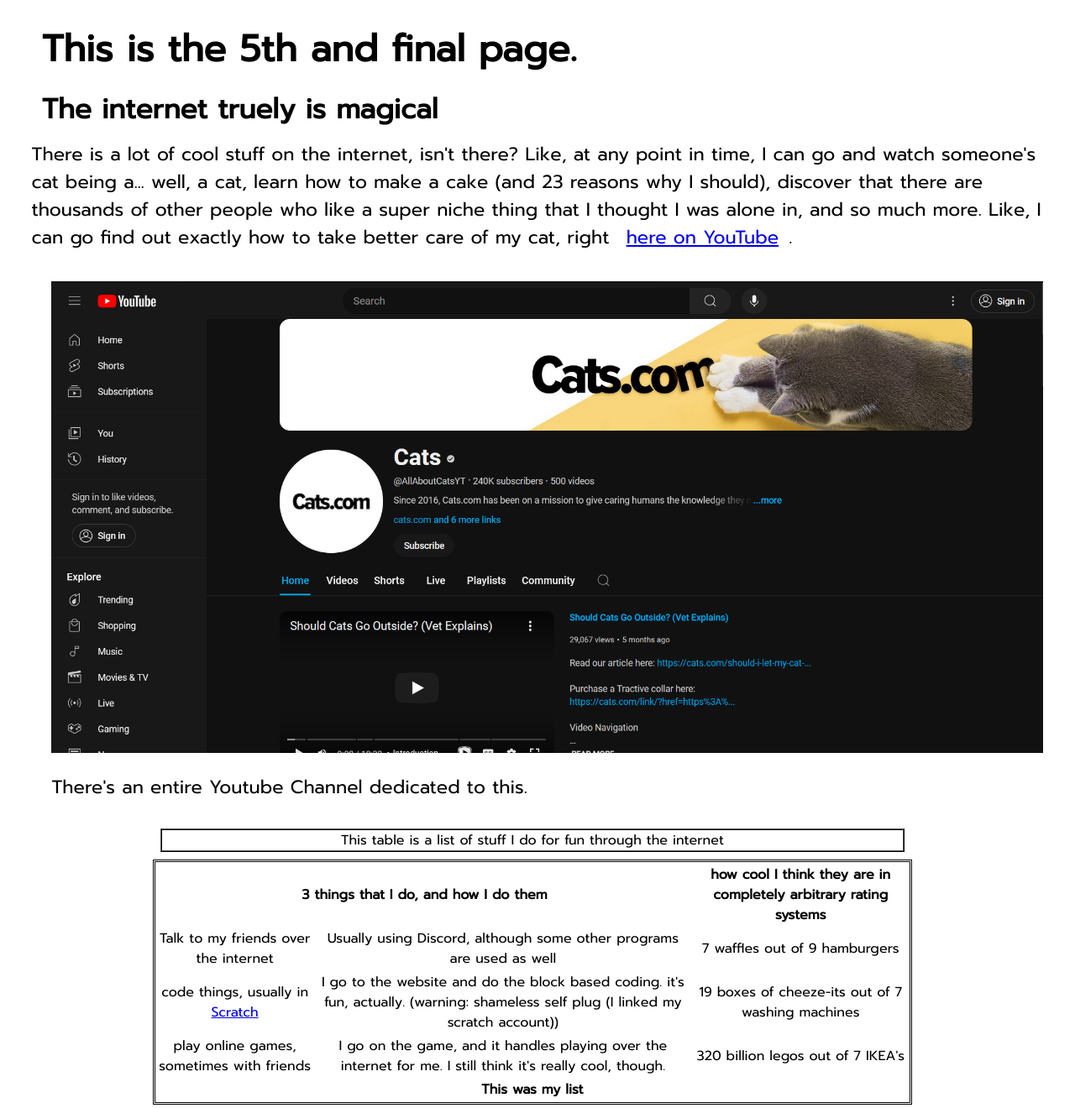
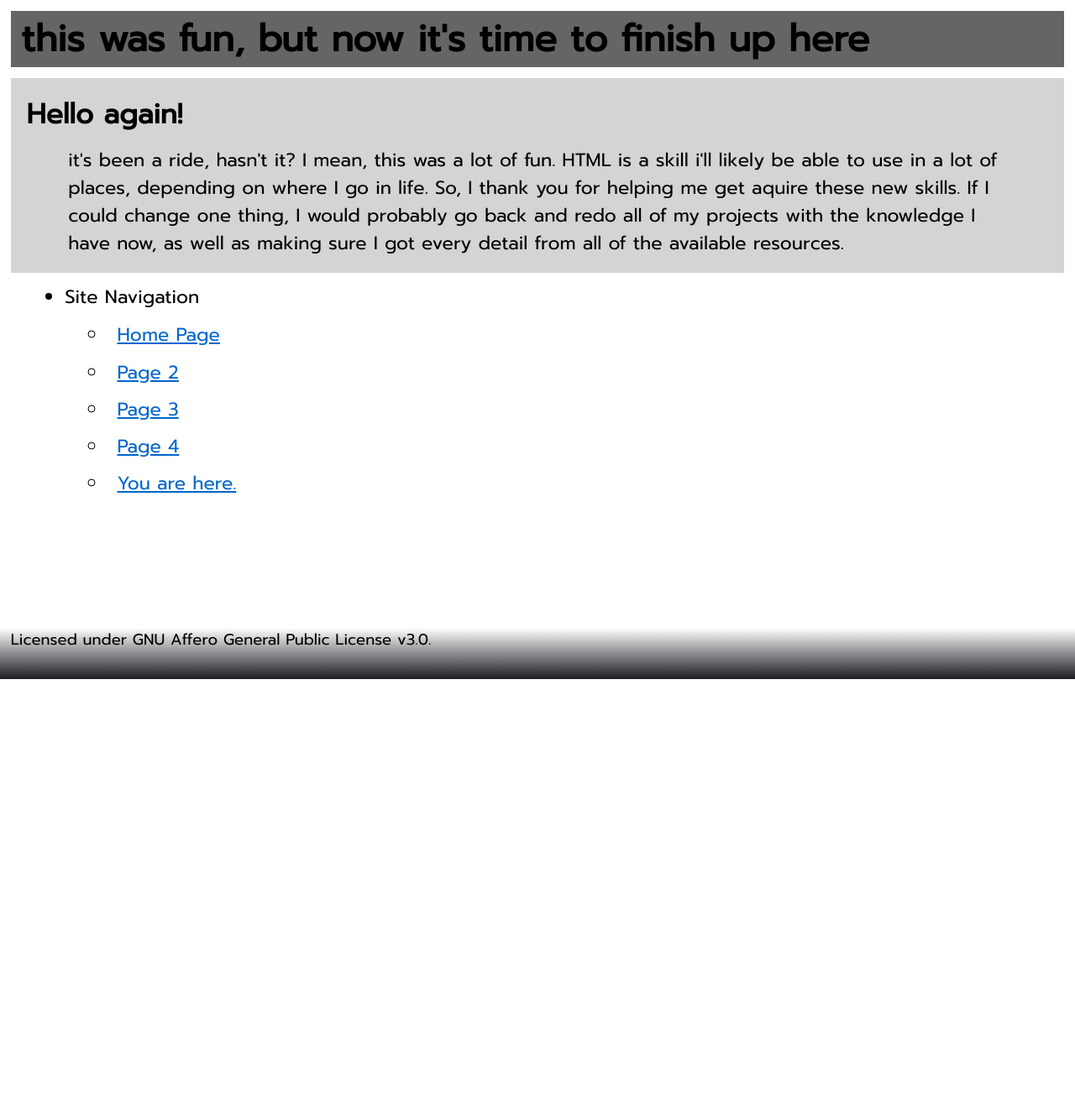
Before and after one commit to Ggboi1103/ggboi1103.github.io, a plain HTML site: page Final- Page 5.html in a window 1280 px wide. Shown: the top 1320 px of the page at 84% size. After the commit the page ends 809 px from the top, so only its background shows below. Drawn offline with Linux system fonts and the light colour scheme.

Commit message:
made stuff look nicer

```diff
--- a/Final- Page 5.html
+++ b/Final- Page 5.html
@@ -4,7 +4,7 @@
 <head>
 	<meta charset="utf-8">
 
-	<title>Multipage website! (page 5)</title>
+	<title>well, it's been fun</title>
 
 	<link rel="preconnect" href="https://fonts.googleapis.com">
 	<link rel="preconnect" href="https://fonts.gstatic.com" crossorigin>
@@ -14,49 +14,11 @@
 
 <body>
 	<header>
-		<h1>This is the 5th and final page.</h1>
+		<h1>this was fun, but now it's time to finish up here</h1>
 	</header>
 	<article>
-		<p>
-			<h2>
-				The internet truely is magical
-			</h2>
-			There is a lot of cool stuff on the internet, isn't there? Like, at any point in time, I can go and watch someone's cat being a... well, a cat, learn how to make a cake (and 23 reasons why I should), discover that there are thousands of other people who like a super niche thing that I thought I was alone in, and so much more. Like, I can go find out exactly how to take better care of my cat, right <a href="https://www.youtube.com/@AllAboutCatsYT">here on YouTube</a>.
-
-		</p>
-		 <figure>
-		  <img src="img/catsonyoutube.png" alt="Cats on Youtube" style="width:100%">
-		  <figcaption>There's an entire Youtube Channel dedicated to this.</figcaption>
-		</figure>
-		<table>
-			<caption>This table is a list of stuff I do for fun through the internet</caption>
-			<thead>
-			<tr>
-				<th colspan="2">3 things that I do, and how I do them</th>
-				<th>how cool I think they are in completely arbitrary rating systems</th>
-			</tr>
-			</thead>
-			<tfoot>
-				<th colspan="3">This was my list</th>
-			</tfoot>
-			<tbody>
-			<tr>
-				<td>Talk to my friends over the internet</td>
-				<td>Usually using Discord, although some other programs are used as well</td>
-				<td>7 waffles out of 9 hamburgers</td>
-			</tr>
-			<tr>
-				<td>code things, usually in <a href="https://scratch.mit.edu/users/ggboi1103">Scratch</a></td>
-				<td>I go to the website and do the block based coding. it's fun, actually. (warning: shameless self plug (I linked my scratch account))</td>
-				<td>19 boxes of cheeze-its out of 7 washing machines</td>
-			</tr>
-			<tr>
-				<td>play online games, sometimes with friends</td>
-				<td>I go on the game, and it handles playing over the internet for me. I still think it's really cool, though.</td>
-				<td>320 billion legos out of 7 IKEA's</td>
-			</tr>
-			</tbody>
-		</table>
+		<h2>Hello again! </h2>
+		<p>it's been a ride, hasn't it? I mean, this was a lot of fun. HTML is a skill i'll likely be able to use in a lot of places, depending on where I go in life. So, I thank you for helping me get aquire these new skills. If I could change one thing, I would probably go back and redo all of my projects with the knowledge I have now, as well as making sure I got every detail from all of the available resources. </p>
 	</article>
 	<nav>
 		<ul>
@@ -71,7 +33,7 @@
 		</ul>
 	</nav>
 	<footer>
-		<small>Licensed under GNU Affero General Public License v3.0. </small> <br /><br /><br /><br />
+		<small>Licensed under GNU Affero General Public License v3.0. </small><br /><br />
 	</footer>
 <body>
 
--- a/style.css
+++ b/style.css
@@ -1,11 +1,11 @@
 *{
 margin: 1%;
 }
-.normal {
-display: none;
+body, footer, html, deepl-input-controller, doctype{
+	margin: 0%;
 }
-.inverted {
-display: inline;
+header{
+	background-color: #656566;
 }
 p{
 margin-left: 5%;
@@ -31,6 +31,10 @@ body {
 	font-size: 22;
 	font-family: Prompt;
 }
+article{
+	background-color: D4D4D4;
+	padding: 0.5%;
+}
 footer{
 	background-image: linear-gradient(white, #1c1b22);
 	margin: 0%;
@@ -47,12 +51,6 @@ li.nav a:hover{
 li.nav a:active{
 	color: 00bbff;
 }
-article.article1 {
-	float: left;
-}
-article.article2 {
-	float: right;
-}
 @media (prefers-color-scheme: dark) {
 	body {
 	background-color: #1c1b22;
@@ -62,6 +60,9 @@ article.article2 {
 	font-weight: normal;
 	font-family: "Open Sans";
 	}
+	article{
+		background-color: #29282F;
+	}
 	footer {
 		background-image: linear-gradient(#1c1b22, white);
 	}
@@ -70,6 +71,9 @@ article.article2 {
 		margin-left: 12%;
 		margin-right: 12%;
 		border: 3px double white;
+	}
+	header{
+		background-color: #403E4B;
 	}
 	caption {
 	border: 2px ridge white;
@@ -113,6 +117,7 @@ div.news article {
 	width: 20%;
 	float: left;
 	border: 2px solid black;
+	background-color: white;
 }
 div.news img{
 	width: 98%;
```
Also changed, not shown: Final- Page 2.html (+1 -1 lines), Final- Page 3.html (+2 -2 lines), Final- Page 4.html (+1 -1 lines), index.html (+3 -3 lines).
